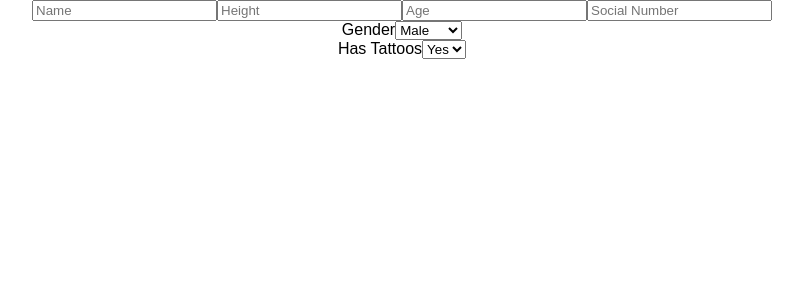
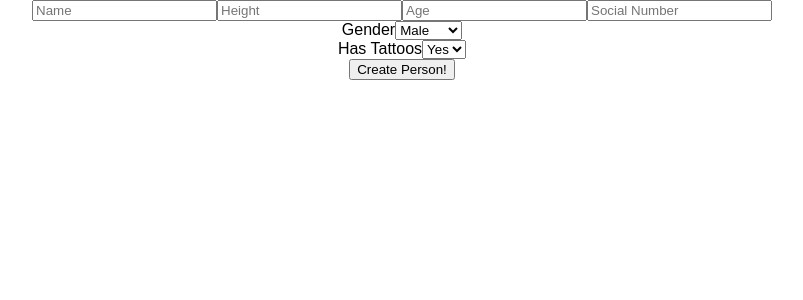
Before and after one commit to devlemire/person-lister, a React (Create React App) app in the folder public/: page / in a window 1280 px wide. Shown: the top 300 px of the page, without its empty margins (238-1041 px from the left). Built offline with nearby package versions, Linux system fonts and the light colour scheme.

Commit message:
Jl master - Add create person button to AddPerson component.

```diff
--- a/public/src/components/AddPerson/AddPerson.js
+++ b/public/src/components/AddPerson/AddPerson.js
@@ -39,6 +39,7 @@ export default class AddPerson extends Component {
                   <option value="false">No</option>
                </select>
             </div>
+            <button>Create Person!</button>
          </div>
       )
    }
```
